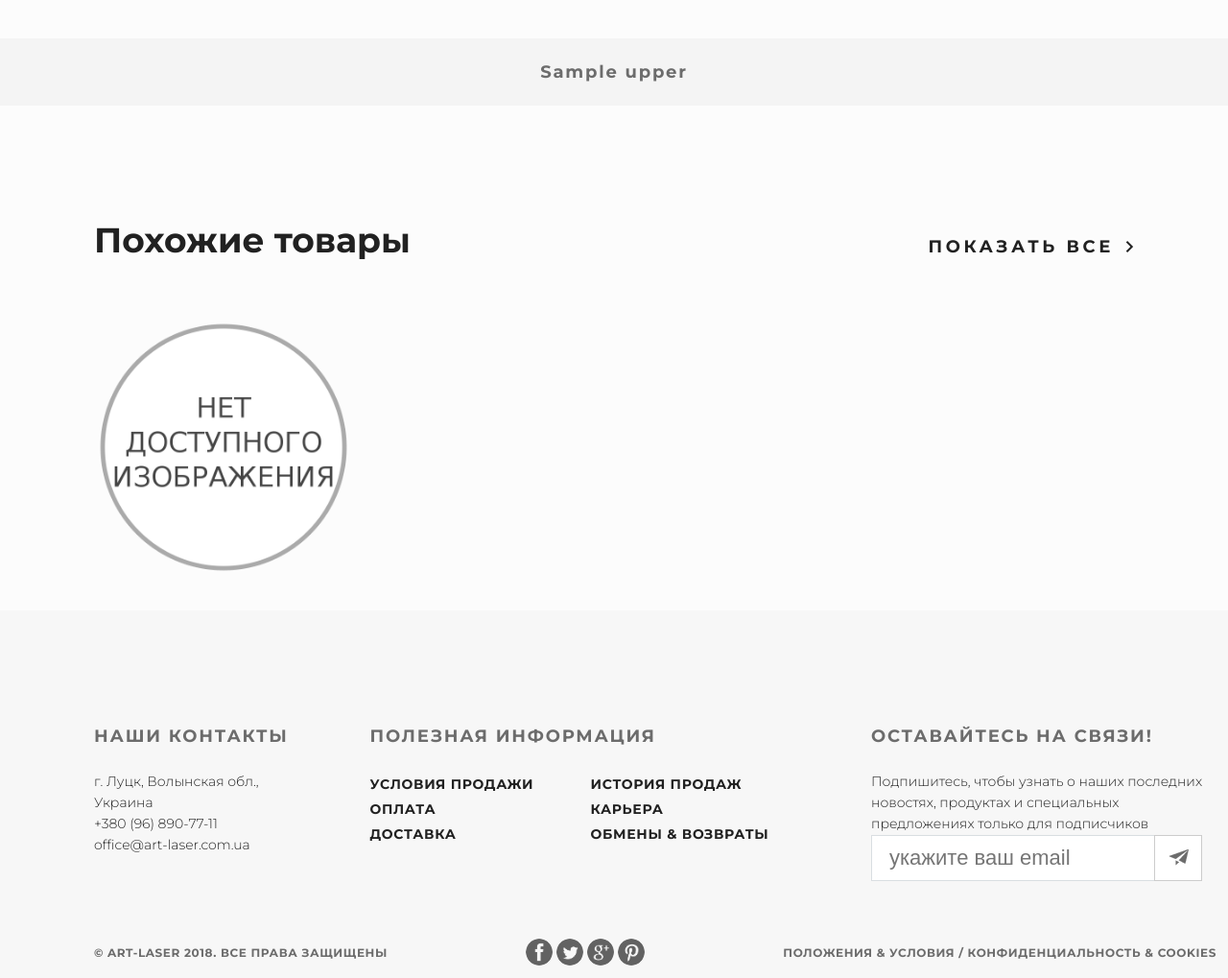
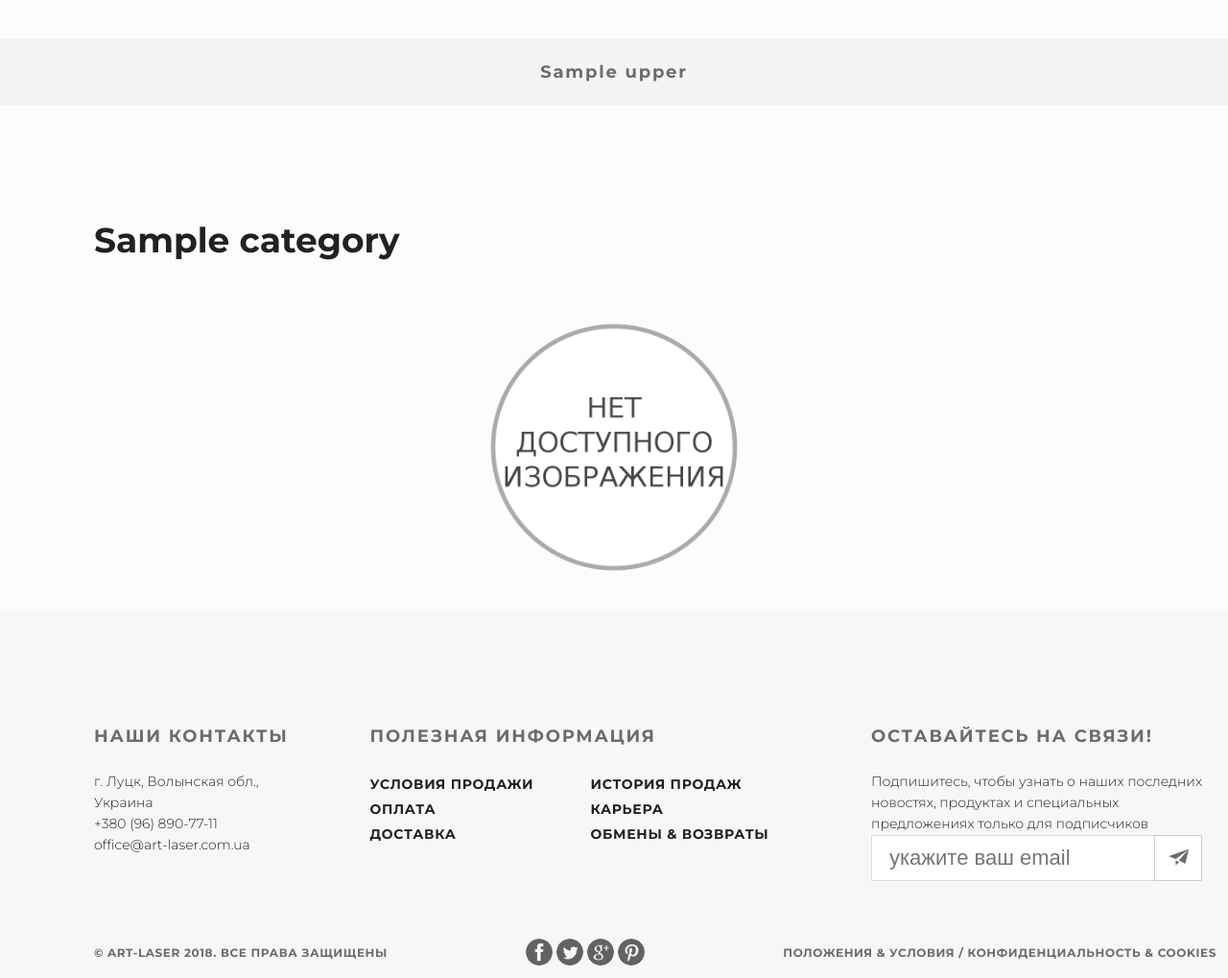
Before and after one commit to kostelov/artlaser, a Django app: template mainapp/templates/mainapp/products.html in a window 1280 px wide; the page is wider, and only the part inside the window is pictured. Shown: the part 210-1229 px from the top of that part at 96% size. Run offline with Django 3.2, Linux system fonts and the light colour scheme; the template is opened without the code that fills it: most values are stand-ins (such as "Sample title", 1, 10 or a date in 2020); parts of the project's set-up code (start-up, migrations or seed data) failed here and were passed over.

Commit message:
- реализован вывод товаров по категориям

```diff
--- a/mainapp/templates/mainapp/products.html
+++ b/mainapp/templates/mainapp/products.html
@@ -16,15 +16,21 @@
     <!-- ====== CONTENT ====== -->
     <div class="content">
         {% include 'mainapp/includes/inc__menu_content.html' %}
+        {% if products %}
             <div class="product_header">
-            <h2>Похожие товары</h2>
-            <a class="explore" href="#">показать все<img src="{% static '/img/arrow.png' %}" alt=""></a>
+                {% if request.resolver_match.args.0 == '0' %}
+                    <h2>Каталог</h2>
+                {% else %}
+                    <h2>{{ products.0.category.name }}</h2>
+                {% endif %}
+                <!--<a class="explore" href="#">показать все<img src="{% static '/img/arrow.png' %}" alt=""></a>-->
             </div>
             <div class="pic prod">
                 {% for product in products %}
                 <a href="#"><img src="/media/{{product.image|default:'products_image/no_image.png'}}" alt=""></a>
                 {% endfor %}
             </div>
+        {% endif %}
     </div>    <!-- ====== CONTENT END ====== -->
 </div>     <!-- ====== CONTAINER END ====== -->
 {% endblock %}
--- a/static/css/style.css
+++ b/static/css/style.css
@@ -385,7 +385,8 @@ nav a:hover {
 .pic {
     padding: 0 98px 120px;
     display: flex;
-    justify-content: space-between;
+    /*justify-content: space-between;*/
+    justify-content: space-evenly;
     flex-wrap: wrap;
 }
 
```
Also changed, not shown: mainapp/views.py (+10 -2 lines). Lines whose indentation alone changed are shown as unchanged.
